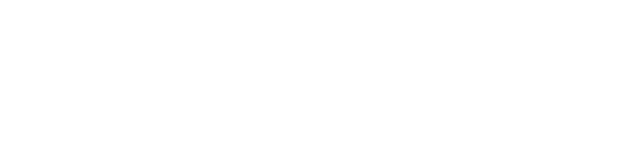
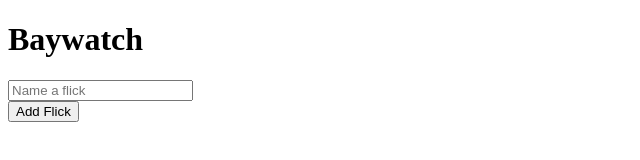
Before and after one commit to rickbrainerd12/baywatch, a plain HTML site: page index.html in a window 1280 px wide. Shown: the whole page, without its empty margins (0-640 px from the left). Drawn offline with Linux system fonts and the light colour scheme.

Commit message:
Add flick form

```diff
--- a/index.html
+++ b/index.html
@@ -9,7 +9,24 @@
         <link rel = "stylesheet" href = "app.js">
     </head>
     <body>
-
+    <div class = "grid-x">
+        <div class = "medium-8 medium-offset-2 cell">
+            <h1>Baywatch</h1>
+            <form id = "flick-form">
+                <div class = "input-group">
+                    <input
+                        type = "text"
+                        class = "input-group-field"
+                        name = "flickname"
+                        placeholder = "Name a flick"
+                    >
+                    <div class = "input-group-button">
+                    <button class = "success button" type = "submit">
+                        Add Flick
+                    </button>
+            </form>
+        </div>
+    </div>
 
     </body>
 </html>
```
